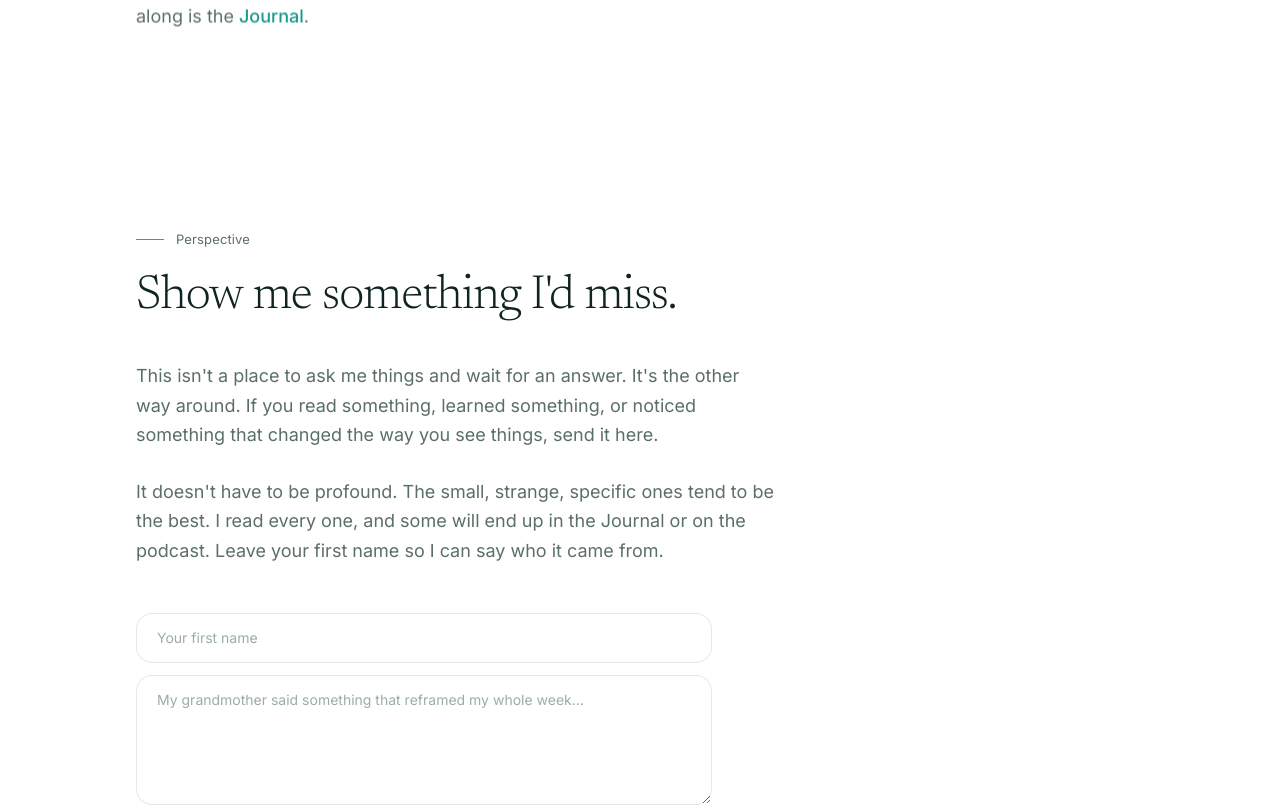
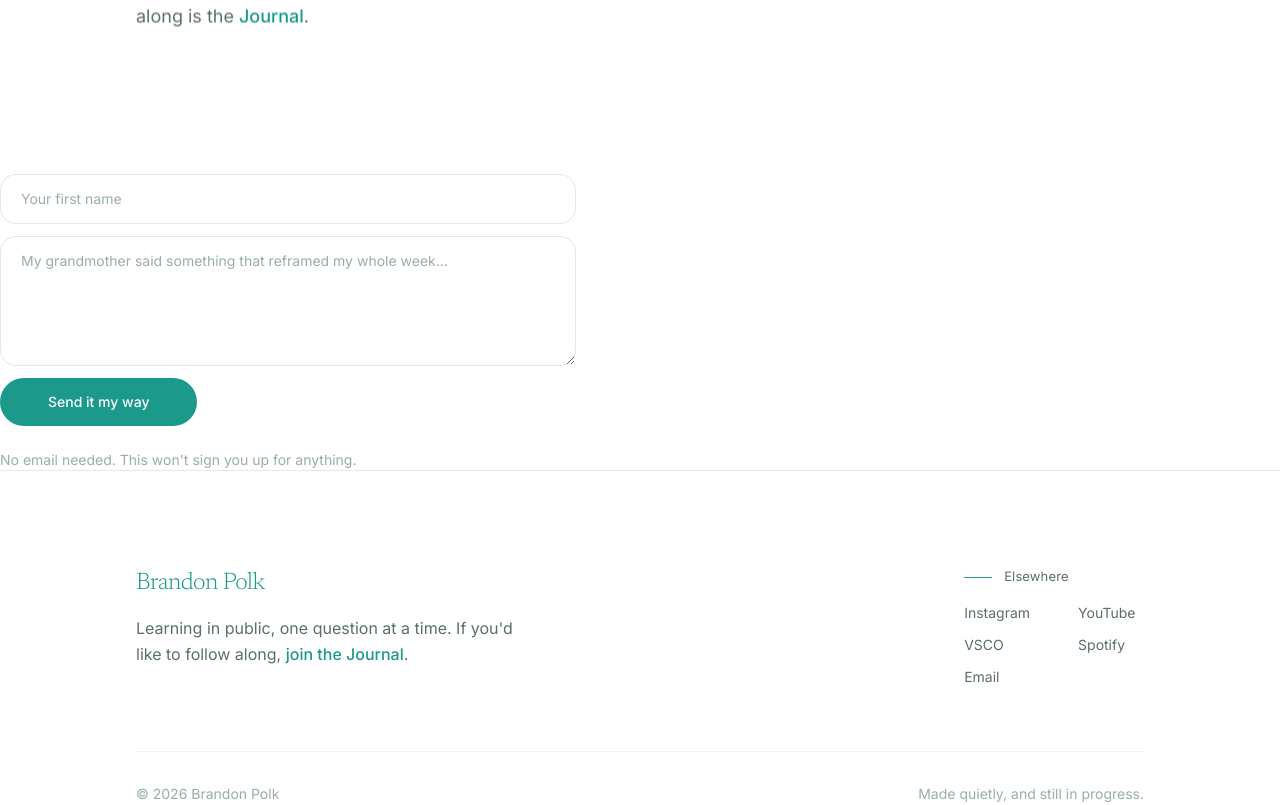
Before and after one commit to iambrandonpolk/brandon-polk-site, a Next.js app: page / in a window 1280 px wide. Shown: the part 3560-4365 px from the top of the page. Built offline with nearby package versions, Linux system fonts and the light colour scheme.

Commit message:
Ask is now just the form

```diff
--- a/components/Ask.jsx
+++ b/components/Ask.jsx
@@ -1,7 +1,6 @@
 "use client";
 
 import { useEffect, useState } from "react";
-import Section from "./Section";
 
 // A blank box is intimidating. These rotate on each visit to show the kind
 // of thing worth sending. They are deliberately open-ended and make no
@@ -16,8 +15,8 @@ const PROMPTS = [
 ];
 
 // ------------------------------------------------------------------
-// Not a Q&A box. An invitation to send something that shifted the way
-// you see things: an idea, a passage, a thing you noticed.
+// Just the form. The words around it live on /perspective, so the page
+// can own its own heading and this stays a single, testable thing.
 //
 // Submissions go to /api/ask, which files them in Notion. No email is
 // collected: asking for an address would quietly turn this into a
@@ -71,27 +70,8 @@ export default function Ask() {
   const fieldClass =
     "w-full rounded-2xl border border-[var(--border)] bg-[var(--bg)] px-5 py-3.5 text-sm text-[var(--text)] outline-none transition-all duration-300 placeholder:text-[var(--text-faint)] focus:border-[var(--brand)] focus:ring-2 focus:ring-[var(--brand)]/25 disabled:opacity-60";
 
+  if (status === "success") {
     return (
-    <Section id="perspective" eyebrow="Perspective">
-      <h2 className="mt-6 max-w-reading font-serif text-4xl font-light leading-[1.12] tracking-tighter sm:text-5xl">
-        Show me something I'd miss.
-      </h2>
-
-      <div className="mt-10 max-w-reading space-y-7 text-lg leading-relaxed text-[var(--text-muted)]">
-        <p>
-          This isn't a place to ask me things and wait for an answer. It's the
-          other way around. If you read something, learned something, or noticed
-          something that changed the way you see things, send it here.
-        </p>
-        <p>
-          It doesn't have to be profound. The small, strange, specific ones tend
-          to be the best. I read every one, and some will end up in the Journal
-          or on the podcast. Leave your first name so I can say who it came
-          from.
-        </p>
-      </div>
-
-      {status === "success" ? (
       <div className="animate-fade-up mt-12 max-w-reading" role="status">
         <p className="font-serif text-2xl font-light tracking-tight text-[var(--brand)] sm:text-3xl">
           Got it. Thank you.
@@ -101,7 +81,10 @@ export default function Ask() {
           something for me, there's a good chance you'll hear about it.
         </p>
       </div>
-      ) : (
+    );
+  }
+
+  return (
     <div className="mt-12 max-w-xl">
       <form onSubmit={handleSubmit} className="flex flex-col gap-3">
         <label htmlFor="ask-name" className="sr-only">
@@ -120,7 +103,7 @@ export default function Ask() {
         />
 
         <label htmlFor="ask-perspective" className="sr-only">
-              What shifted the way you see things
+          What changed the way you see things
         </label>
         <textarea
           id="ask-perspective"
@@ -164,7 +147,5 @@ export default function Ask() {
         No email needed. This won't sign you up for anything.
       </p>
     </div>
-      )}
-    </Section>
   );
 }
```
Lines whose indentation alone changed are shown as unchanged.
